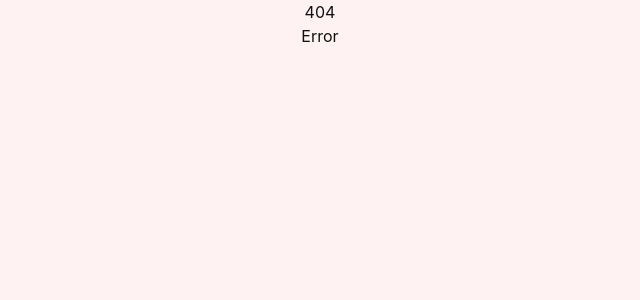
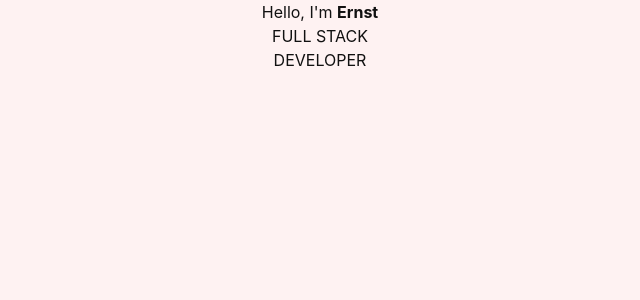
Before and after one commit to ErnstBecker/ernstdev.github.io, a React (Vite) app: page / in a window 1280 px wide. Shown: the top 300 px of the page, without its empty margins (320-960 px from the left). Built offline with nearby package versions, Linux system fonts and the light colour scheme.

Commit message:
ci: npm run build

```diff
--- a/src/App.tsx
+++ b/src/App.tsx
@@ -16,7 +16,7 @@
     <Router>
       {/* <Navbar/> */}
       <Routes>
-        <Route path='/home' element={<HomePage />}></Route>
+        <Route path='/' element={<HomePage />}></Route>
         <Route path='/*' element={<NotFoundPage />} />
       </Routes>
     </Router>
```
Also changed, not shown: 1 other file (tests, documents, lock files or other folders).
